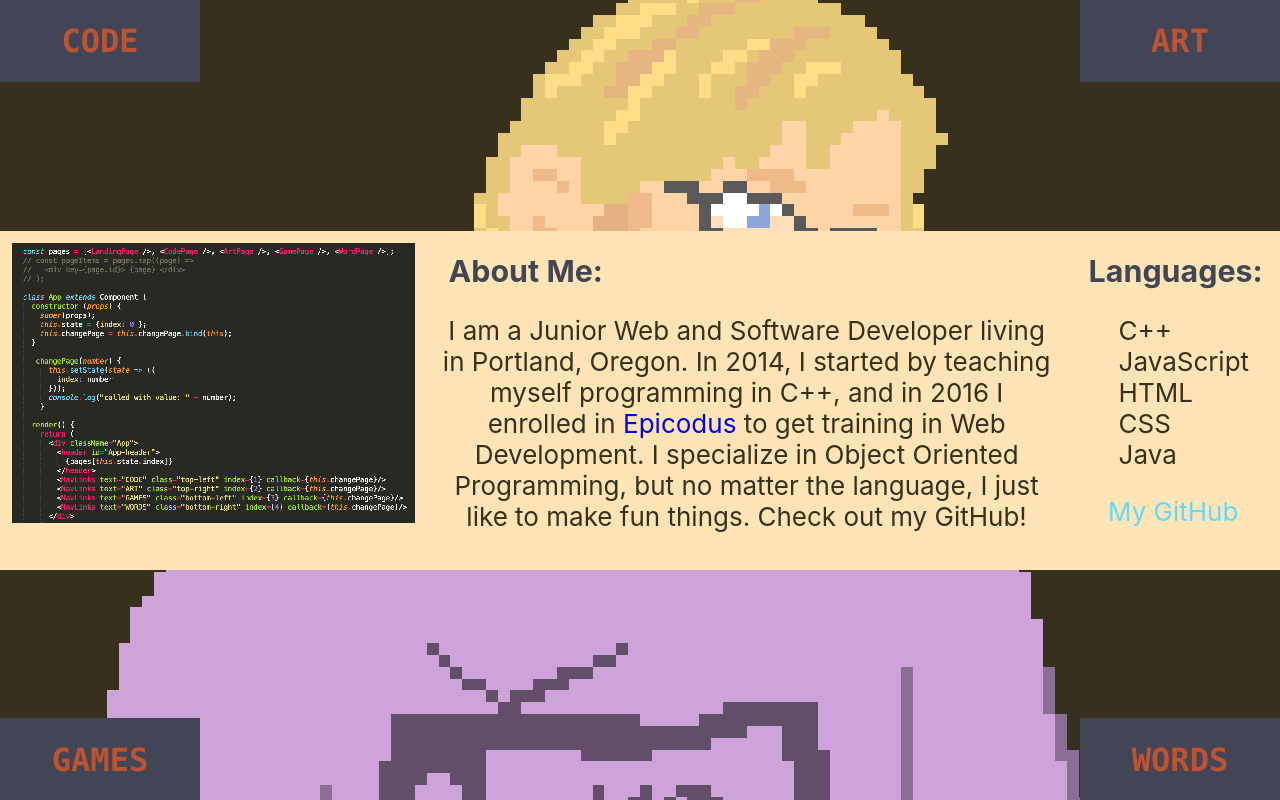
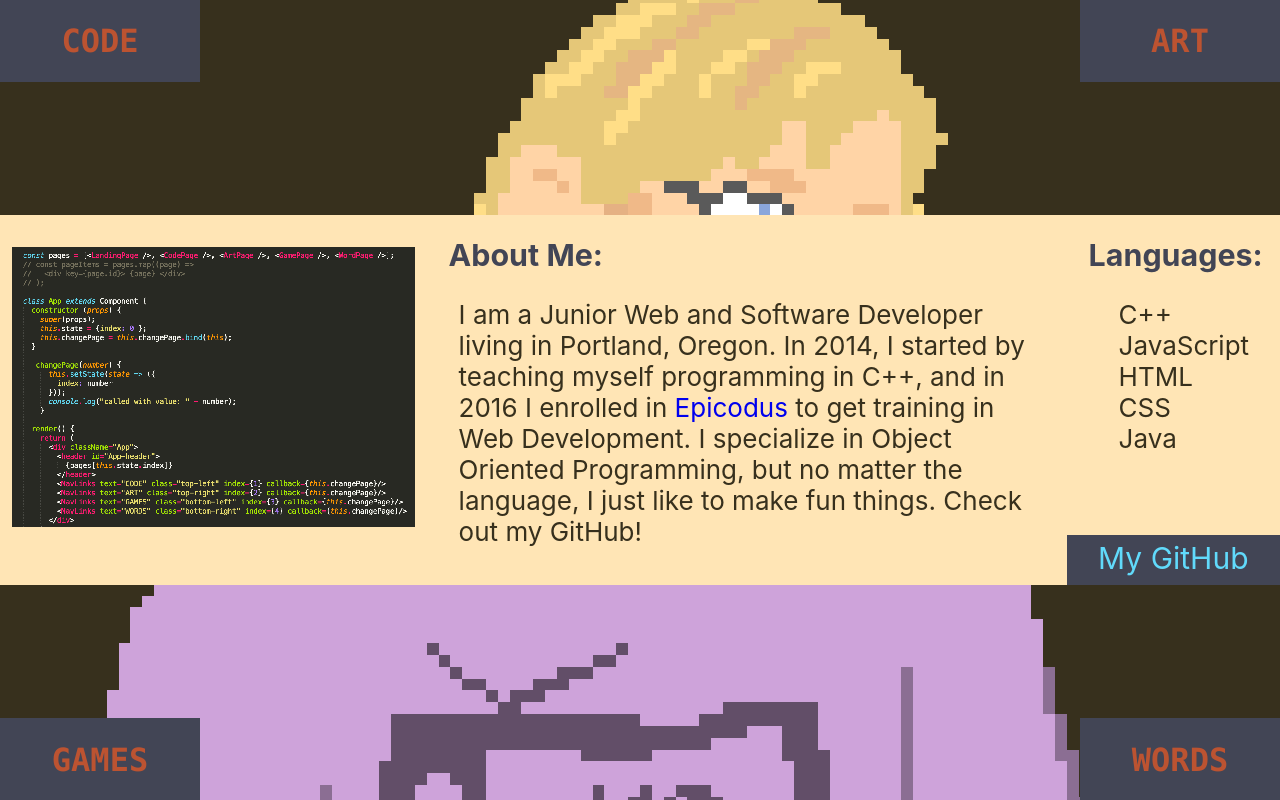
Before and after one commit to NoahKittleson/Personal-Site, a React (Create React App) app: page / in a window 1280 px wide. Both pictures are taken after a click on the link "CODE". Built offline with nearby package versions, Linux system fonts and the light colour scheme.

Commit message:
more of the same

```diff
--- a/src/App.css
+++ b/src/App.css
@@ -1,12 +1,7 @@
 .App {
   text-align: center;
+  /*font-family: */
 }
-
-.App-logo {
-  animation: App-logo-spin infinite 20s linear;
-  height: 40vmin;
-}
-
 
 /* The animation code */
 @keyframes slideIn {
@@ -52,6 +47,10 @@
 .App-link {
   color: #61dafb;
 }
+
+/*div {
+  outline: solid blue 1px;
+}*/
 
 @keyframes App-logo-spin {
   from {
@@ -115,12 +114,32 @@ a:hover {
 
 #code {
   background-color: #FFE5B5;
-/*  align-items: left;
-  justify-content: left;
-  text-align: left;*/
   justify-content: center;
   align-items: center;
+  text-align: left;
+}
+
+.codeImg {
+  margin-top: 20px;
+}
+
+#codeText {
+  margin-left: 20px;
+}
+
+#github-link {
+  margin-top: 20px;
+  background-color: #424555;
   text-align: center;
+  font-size: 30px;
+  padding: 5px;
+  position: absolute;
+  height: 40px;
+  overflow: hidden;
+  /*this is kinda a hack but I don't care...*/
+  left: 83.33%;
+  bottom: 0;
+  right: 0;
 }
 
 img {
@@ -159,7 +178,6 @@ ul {
 .grid-container{
   width: 100%;
   max-width: 1500px;
-  text-align:center;
   margin:0 auto;
 }
 
--- a/src/App.js
+++ b/src/App.js
@@ -52,17 +52,17 @@ class CodePage extends React.Component {
 		return <div className="body" id="code">
 			<div class="grid-container outline">
 				<div class= "row">
-					<div className="col-2">
+					<div className="col-2 codeImg">
 						<img src={codeImg} alt="A picture of the code for this webpage."/>
 					</div>
 					<div className="col-3">
 						<h3>About Me:</h3>
-						<p>I am a Junior Web and Software Developer living in Portland, Oregon.  In 2014, I started by teaching myself
+						<p id="codeText">I am a Junior Web and Software Developer living in Portland, Oregon.  In 2014, I started by teaching myself
 						programming in C++, and in 2016 I enrolled in <a href="https://www.epicodus.com/">Epicodus</a> to get training
 						in Web Development.  I specialize in Object Oriented Programming, but no matter the language, I just like to
 						make fun things.  Check out my GitHub!</p>
 					</div>
-					<div className="col-1">
+					<div className="col-1" id="codeLangs">
 						<h3>Languages:</h3>
 						<ul>
 							<li>C++</li>
@@ -71,7 +71,9 @@ class CodePage extends React.Component {
 							<li>CSS</li>
 							<li>Java</li>
 						</ul>
-						<a href="https://www.github.com/noahkittleson" target="_blank" className="App-link">My GitHub</a>
+						<div id="github-link">
+							<a href="https://www.github.com/noahkittleson" target="_blank" className="App-link">My GitHub</a>
+						</div>
 					</div>
 				</div>
 			</div>
```
